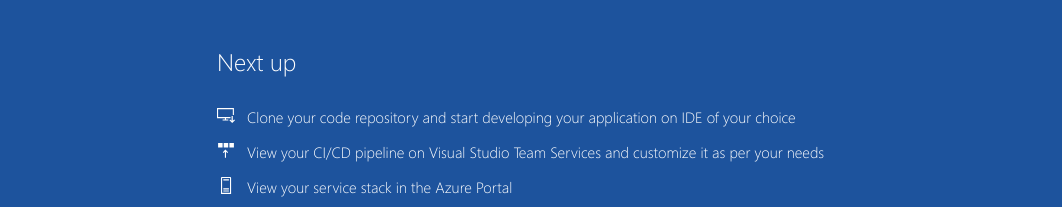
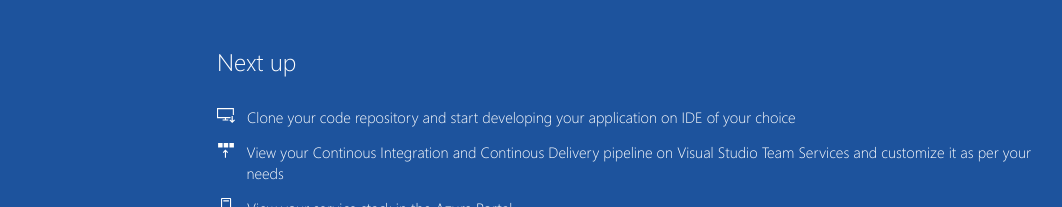
Before and after one commit to okeyobia/edurika-git-assignment-1, a plain HTML site: page index.html in a window 1280 px wide. Shown: the part 593-800 px from the top of the page, without its empty margins (8-1070 px from the left). Drawn offline with Linux system fonts and the light colour scheme.

Commit message:
CI/CD changed to Continous Integration and Continous Delivbery

```diff
--- a/index.html
+++ b/index.html
@@ -34,7 +34,7 @@
                             <div class="step-icon">
                                 <img src="img/deployWhite.svg">
                             </div>
-                            <div class="step-text"><a href="https://go.microsoft.com/fwlink/?linkid=862410">View your CI/CD pipeline on Visual Studio Team Services and customize it as per your needs</a></div>
+                            <div class="step-text"><a href="https://go.microsoft.com/fwlink/?linkid=862410">View your Continous Integration and Continous Delivery pipeline on Visual Studio Team Services and customize it as per your needs</a></div>
                         </div>
                         <div class="step">
                             <div class="step-icon">
```
